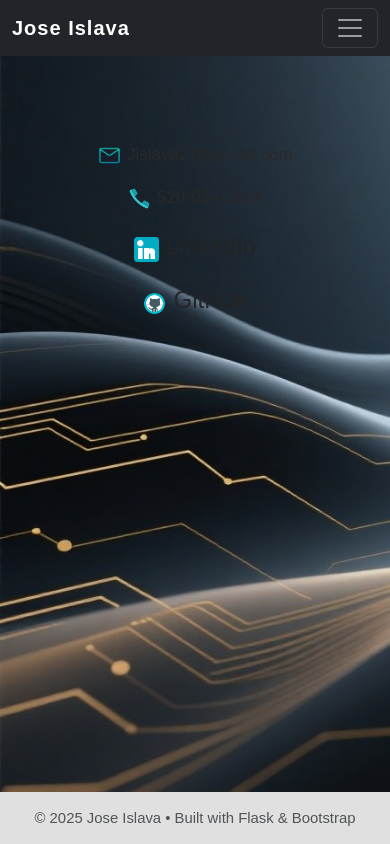
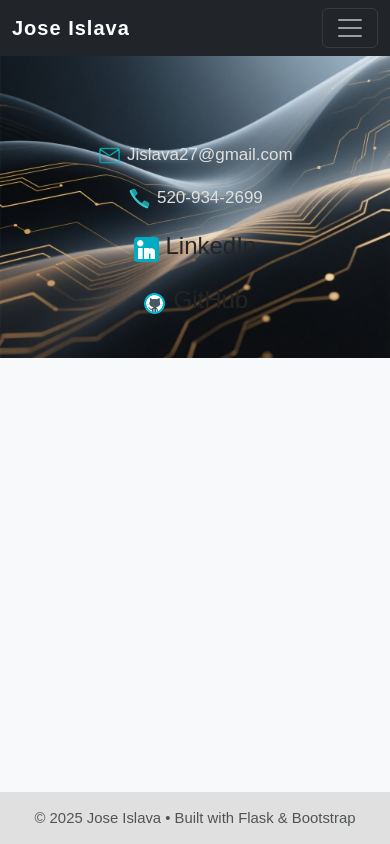
Before and after one commit to izzythegreatxx/webportfolio, a Flask app: page /contact in a window 390 px wide. Run offline with Flask 3, Linux system fonts and the light colour scheme.

Commit message:
Added responsive UI design for smaller screens

```diff
--- a/static/styles.css
+++ b/static/styles.css
@@ -302,3 +302,18 @@
     background-color: #e0e0e0;
     padding: 15px 0;
 }
+
+/* Responsive design for smaller screens */
+@media (max-width: 768px) {
+    body {
+        background-size: contain;
+        background-position: top center;
+        background-repeat: no-repeat;
+        background-attachment: scroll;
+        background-color: #0b0b10;
+    }
+
+    p {
+        color: #e0e0e0;
+    }
+}
```
